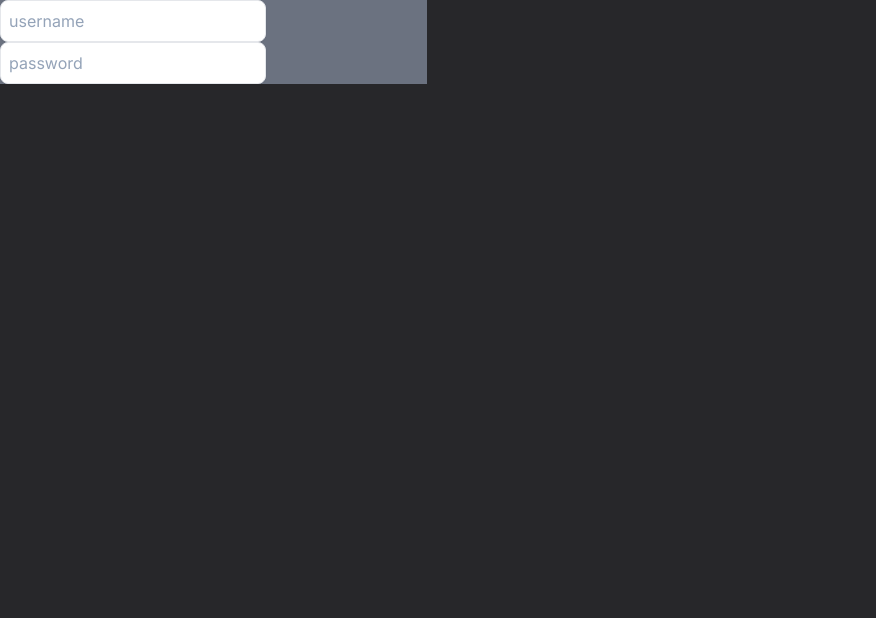
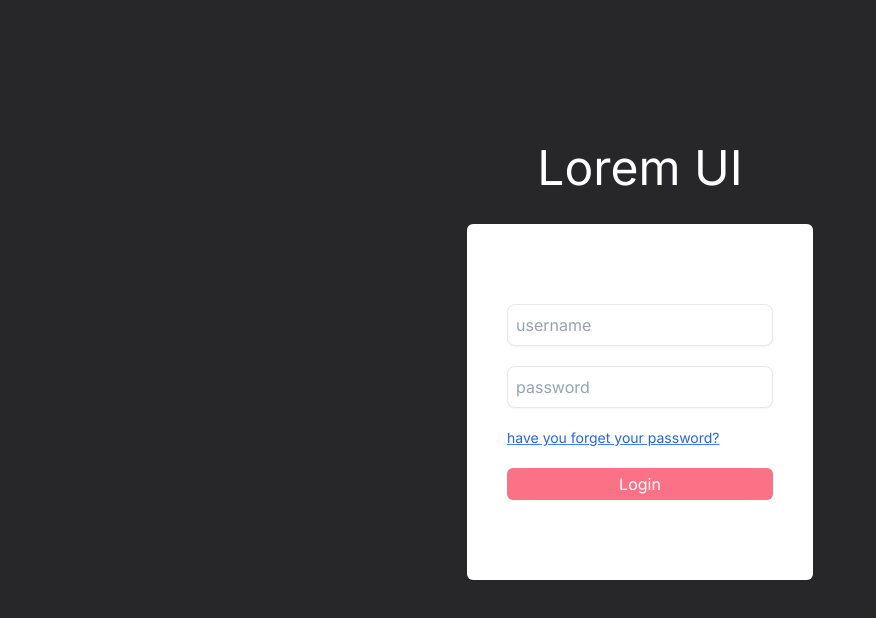
Before and after one commit to amirreza437/SinglePage, a React (Create React App) app: page /login in a window 1280 px wide. Shown: the top 618 px of the page, without its empty margins (0-876 px from the left). Built offline with nearby package versions, Linux system fonts and the light colour scheme.

Commit message:
login page dev

```diff
--- a/src/Routes/Login.js
+++ b/src/Routes/Login.js
@@ -3,11 +3,14 @@
 
 function Login() {
     return (
-        <div className="bg-zinc-800 h-screen">
-            <div className="grid grid-cols-3">
-                <form className="bg-gray-500">
+        <div className="bg-zinc-800 h-screen overflow-hidden">
+            <h1 className="text-center text-5xl text-white translate-y-36">Lorem UI</h1>
+            <div className="flex justify-center">
+                <form className="bg-white flex flex-col space-y-5 my-44 px-10 py-20 rounded-md">
                     <input type="text" className="border p-2  rounded-lg shadow-sm placeholder-slate-400 focus:outline-none focus:border-rose-400 focus:ring-rose-400 focus:ring-2" name="username" placeholder="username" />
                     <input type="text" className="border p-2  rounded-lg shadow-sm placeholder-slate-400 focus:outline-none focus:border-rose-400 focus:ring-rose-400 focus:ring-2" name="username" placeholder="password" />
+                    <a className="text-sm text-blue-600 underline decoration-blue-500 hover:text-blue-800 hover:decoration-blue-800" href="#">have you forget your password?</a>
+                    <button className="bg-rose-400 text-white p-1 rounded-md hover:bg-zinc-800">Login</button>
                 </form>
             </div>
         </div>
```
